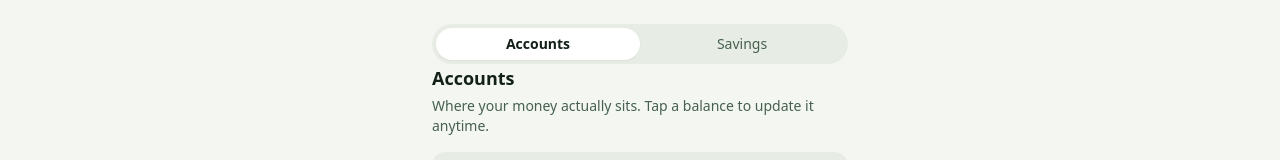
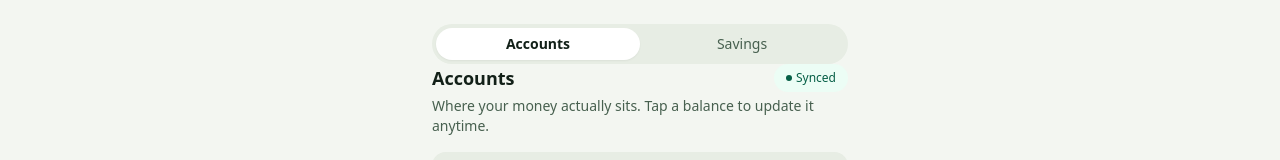
Before and after one commit to iampereziii/expense-tracker, a Next.js app: page /accounts in a window 1280 px wide. Shown: the top 160 px of the page. Built offline with nearby package versions, Linux system fonts and the light colour scheme; no server answers.

Commit message:
feat(ui): mount SyncIndicator on Periods, Accounts, Savings headers

```diff
--- a/src/app/accounts/page.tsx
+++ b/src/app/accounts/page.tsx
@@ -14,6 +14,7 @@
 import { Card } from "@/components/ui/Card";
 import { MoneySwitch } from "@/components/MoneySwitch";
 import { formatPHP, parseAmount } from "@/lib/money";
+import { SyncIndicator } from "@/components/SyncIndicator";
 import type { Account, AccountType } from "@/types";
 
 const TYPE_LABEL: Record<AccountType, string> = {
@@ -78,7 +79,10 @@
   return (
     <section className="pt-6 pb-24">
       <MoneySwitch />
-      <h1 className="text-lg font-semibold">Accounts</h1>
+      <div className="flex items-center justify-between gap-2">
+        <h1 className="text-lg font-semibold">Accounts</h1>
+        <SyncIndicator />
+      </div>
       <p className="mt-1 text-sm text-ink-muted">
         Where your money actually sits. Tap a balance to update it anytime.
       </p>
--- a/src/app/periods/page.tsx
+++ b/src/app/periods/page.tsx
@@ -14,6 +14,7 @@
 import { SnapshotEditor } from "@/components/SnapshotEditor";
 import { formatPHP, parseAmount } from "@/lib/money";
 import { plannedAllocations } from "@/lib/savings";
+import { SyncIndicator } from "@/components/SyncIndicator";
 import type { Period } from "@/types";
 
 export default function PeriodsPage() {
@@ -83,7 +84,10 @@
 
   return (
     <section className="pt-6 pb-24">
-      <h1 className="text-lg font-semibold">Budget periods</h1>
+      <div className="flex items-center justify-between gap-2">
+        <h1 className="text-lg font-semibold">Budget periods</h1>
+        <SyncIndicator />
+      </div>
       <p className="mt-1 text-sm text-ink-muted">
         Start a new period when income lands. It closes the previous one and freezes your
         balances as that cutoff.
--- a/src/app/savings/page.tsx
+++ b/src/app/savings/page.tsx
@@ -18,6 +18,7 @@
 import { MoneySwitch } from "@/components/MoneySwitch";
 import { formatPHP, parseAmount } from "@/lib/money";
 import { derivedSavingsMain } from "@/lib/savings";
+import { SyncIndicator } from "@/components/SyncIndicator";
 import type { Allocation, SavingsPot } from "@/types";
 
 function historyLabel(entry: Allocation): string {
@@ -104,7 +105,10 @@
   return (
     <section className="pt-6 pb-24">
       <MoneySwitch />
-      <h1 className="text-lg font-semibold">Savings</h1>
+      <div className="flex items-center justify-between gap-2">
+        <h1 className="text-lg font-semibold">Savings</h1>
+        <SyncIndicator />
+      </div>
       <p className="mt-1 text-sm text-ink-muted">
         Pots split your real bank savings into goals — no actual transfers needed.
       </p>
```
